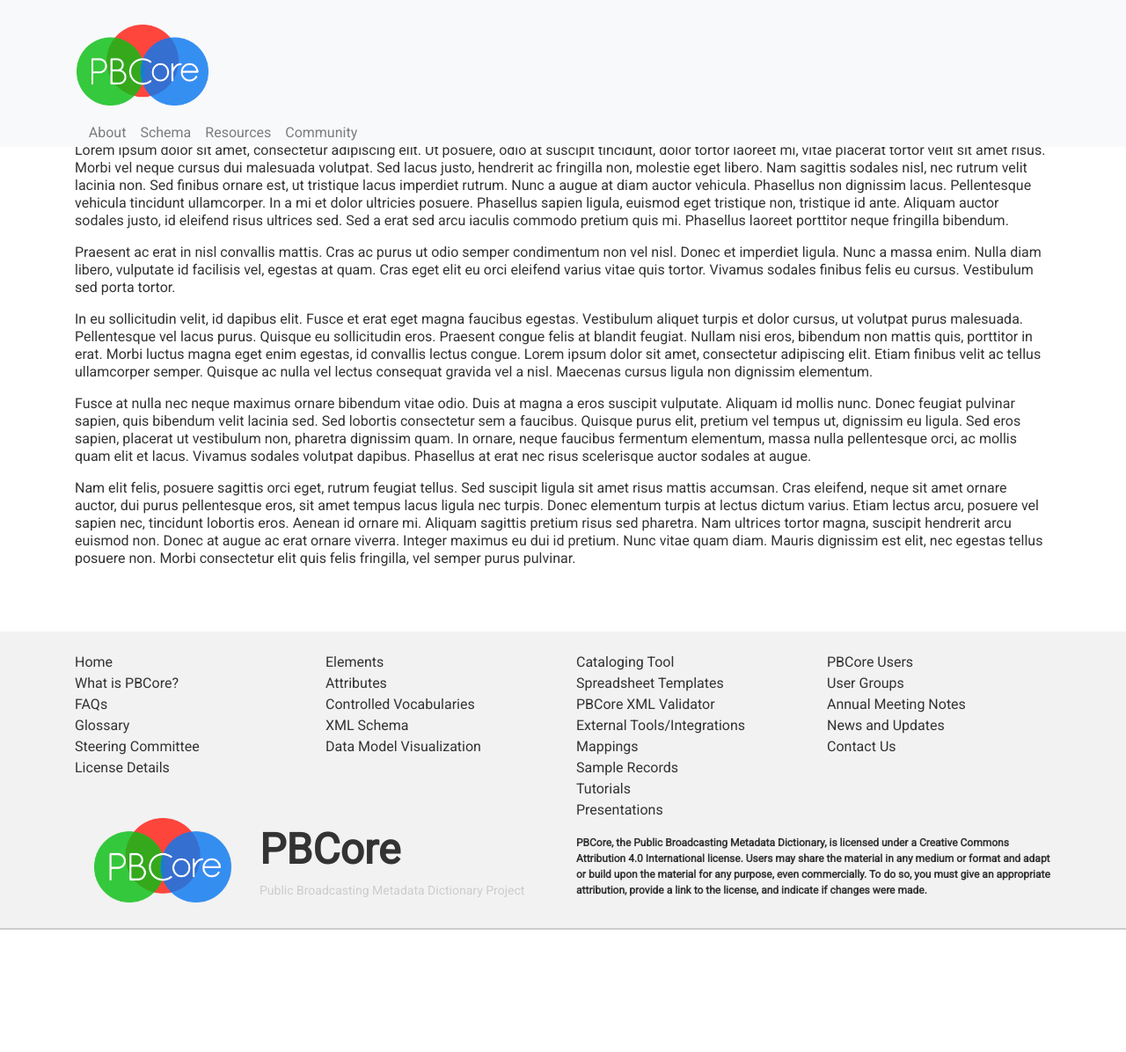
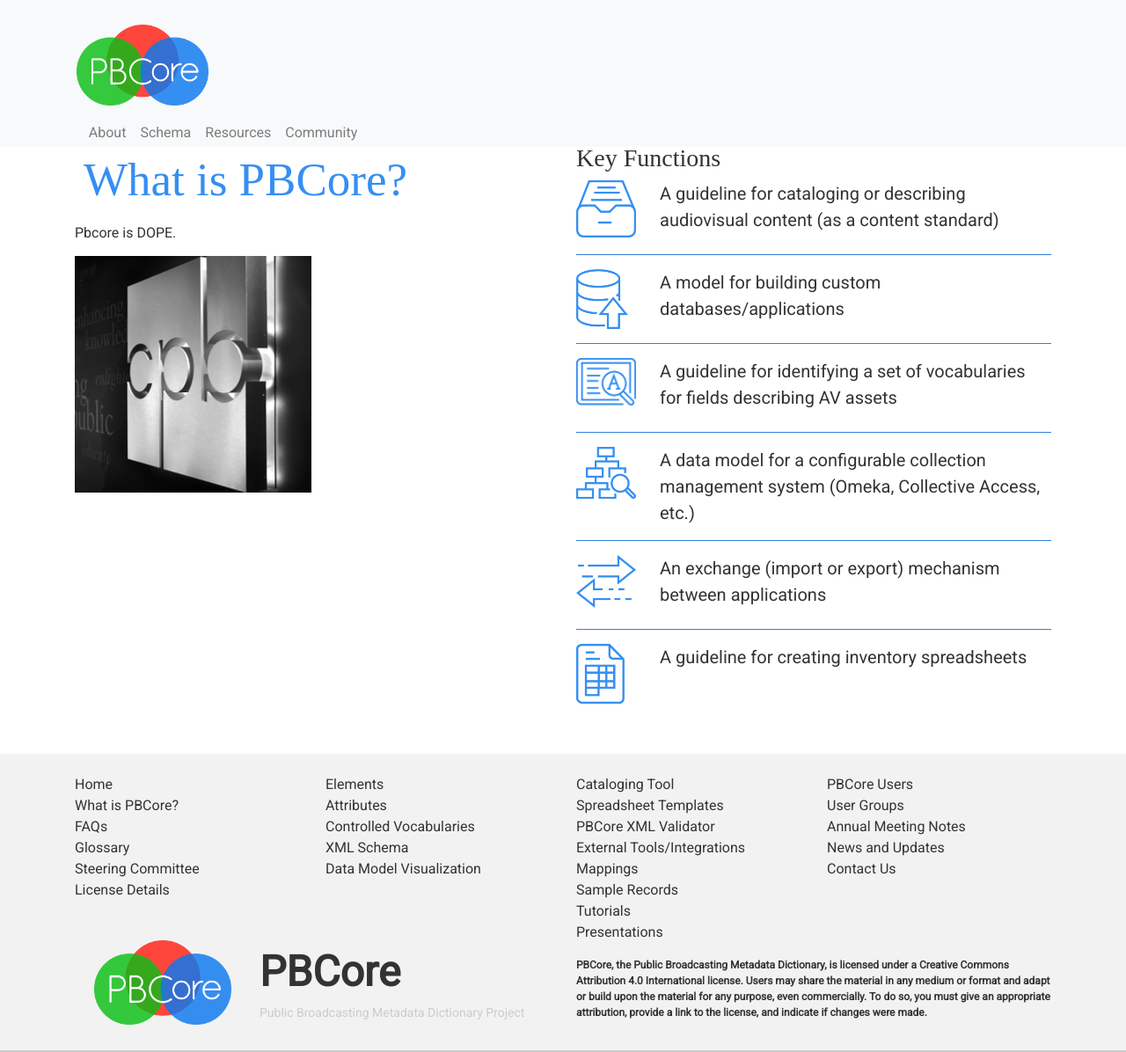
Before and after one commit to PBCore-AV-Metadata/pbcore-av-metadata.github.io, a Jekyll site: the page built from pages/cataloging-tool.md, in a window 1280 px wide and 1196 px high. Shown: the whole window at 88% size. Built offline with Jekyll 4.4.1, drawn with Linux system fonts in a browser that asks for light colours.

Commit message:
'more nav margin'

```diff
--- a/_layouts/default.html
+++ b/_layouts/default.html
@@ -13,7 +13,7 @@
 
     <div class="container">
       <div class="row">
-        <div class="col-md-12" style="margin-top:3.6em; margin-bottom:3.6em;">
+        <div class="col-md-12" style="margin-top:6em; margin-bottom:3.6em;">
           {{ content }}
         </div>
       </div>
--- a/pages/cataloging-tool.md
+++ b/pages/cataloging-tool.md
@@ -3,16 +3,96 @@
 layout: default
 permalink: /cataloging-tool.html
 ---
-The cataloging tool is great.
 
+<div class="row">
+  <div class="col-md-6">
 
+    <h2 class="blue title">
+      What is PBCore?
+    </h2>
 
-Lorem ipsum dolor sit amet, consectetur adipiscing elit. Ut posuere, odio at suscipit tincidunt, dolor tortor laoreet mi, vitae placerat tortor velit sit amet risus. Morbi vel neque cursus dui malesuada volutpat. Sed lacus justo, hendrerit ac fringilla non, molestie eget libero. Nam sagittis sodales nisl, nec rutrum velit lacinia non. Sed finibus ornare est, ut tristique lacus imperdiet rutrum. Nunc a augue at diam auctor vehicula. Phasellus non dignissim lacus. Pellentesque vehicula tincidunt ullamcorper. In a mi et dolor ultricies posuere. Phasellus sapien ligula, euismod eget tristique non, tristique id ante. Aliquam auctor sodales justo, id eleifend risus ultrices sed. Sed a erat sed arcu iaculis commodo pretium quis mi. Phasellus laoreet porttitor neque fringilla bibendum.
+    <p>
+      Pbcore is DOPE.
+    </p>
 
-Praesent ac erat in nisl convallis mattis. Cras ac purus ut odio semper condimentum non vel nisl. Donec et imperdiet ligula. Nunc a massa enim. Nulla diam libero, vulputate id facilisis vel, egestas at quam. Cras eget elit eu orci eleifend varius vitae quis tortor. Vivamus sodales finibus felis eu cursus. Vestibulum sed porta tortor.
+    <p>
+      <img src="/assets/images/cpb.png" alt="">
+    </p>
 
-In eu sollicitudin velit, id dapibus elit. Fusce et erat eget magna faucibus egestas. Vestibulum aliquet turpis et dolor cursus, ut volutpat purus malesuada. Pellentesque vel lacus purus. Quisque eu sollicitudin eros. Praesent congue felis at blandit feugiat. Nullam nisi eros, bibendum non mattis quis, porttitor in erat. Morbi luctus magna eget enim egestas, id convallis lectus congue. Lorem ipsum dolor sit amet, consectetur adipiscing elit. Etiam finibus velit ac tellus ullamcorper semper. Quisque ac nulla vel lectus consequat gravida vel a nisl. Maecenas cursus ligula non dignissim elementum.
+  </div>
 
-Fusce at nulla nec neque maximus ornare bibendum vitae odio. Duis at magna a eros suscipit vulputate. Aliquam id mollis nunc. Donec feugiat pulvinar sapien, quis bibendum velit lacinia sed. Sed lobortis consectetur sem a faucibus. Quisque purus elit, pretium vel tempus ut, dignissim eu ligula. Sed eros sapien, placerat ut vestibulum non, pharetra dignissim quam. In ornare, neque faucibus fermentum elementum, massa nulla pellentesque orci, ac mollis quam elit et lacus. Vivamus sodales volutpat dapibus. Phasellus at erat nec risus scelerisque auctor sodales at augue.
+  <div class="col-md-6">
+    <h3>
+      Key Functions
+    </h3>
 
-Nam elit felis, posuere sagittis orci eget, rutrum feugiat tellus. Sed suscipit ligula sit amet risus mattis accumsan. Cras eleifend, neque sit amet ornare auctor, dui purus pellentesque eros, sit amet tempus lacus ligula nec turpis. Donec elementum turpis at lectus dictum varius. Etiam lectus arcu, posuere vel sapien nec, tincidunt lobortis eros. Aenean id ornare mi. Aliquam sagittis pretium risus sed pharetra. Nam ultrices tortor magna, suscipit hendrerit arcu euismod non. Donec at augue ac erat ornare viverra. Integer maximus eu dui id pretium. Nunc vitae quam diam. Mauris dignissim est elit, nec egestas tellus posuere non. Morbi consectetur elit quis felis fringilla, vel semper purus pulvinar.
+    <span class="med-text">
+
+      <div class="row">
+        <div class="col-md-2">
+          <span class="icon cataloging"></span>
+        </div>
+
+        <div class="col-md-10">
+          A guideline for cataloging or describing audiovisual content (as a content standard)
+        </div>
+      </div>
+
+      <hr class="blue-back">
+      <div class="row">
+        <div class="col-md-2">
+          <span class="icon databases"></span>
+        </div>
+
+        <div class="col-md-10">
+          A model for building custom databases/applications
+        </div>
+      </div>
+
+      <hr class="blue-back">
+      <div class="row">
+        <div class="col-md-2">
+          <span class="icon vocabularies"></span>
+        </div>
+
+        <div class="col-md-10">
+          A guideline for identifying a set of vocabularies for fields describing AV assets
+        </div>
+      </div>
+
+      <hr class="blue-back">
+      <div class="row">
+        <div class="col-md-2">
+          <span class="icon collection_management"></span>
+        </div>
+
+        <div class="col-md-10">
+          A data model for a configurable collection management system (Omeka, Collective Access, etc.)
+        </div>
+      </div>
+
+      <hr class="blue-back">
+      <div class="row">
+        <div class="col-md-2">
+          <span class="icon exchange"></span>
+        </div>
+
+        <div class="col-md-10">
+          An exchange (import or export) mechanism between applications
+        </div>
+      </div>
+
+      <hr class="blue-back">
+      <div class="row">
+        <div class="col-md-2">
+          <span class="icon spreadsheets"></span>
+        </div>
+
+        <div class="col-md-10">
+          A guideline for creating inventory spreadsheets
+        </div>
+      </div>
+
+    </span>
+  </div>
+</div>
```
